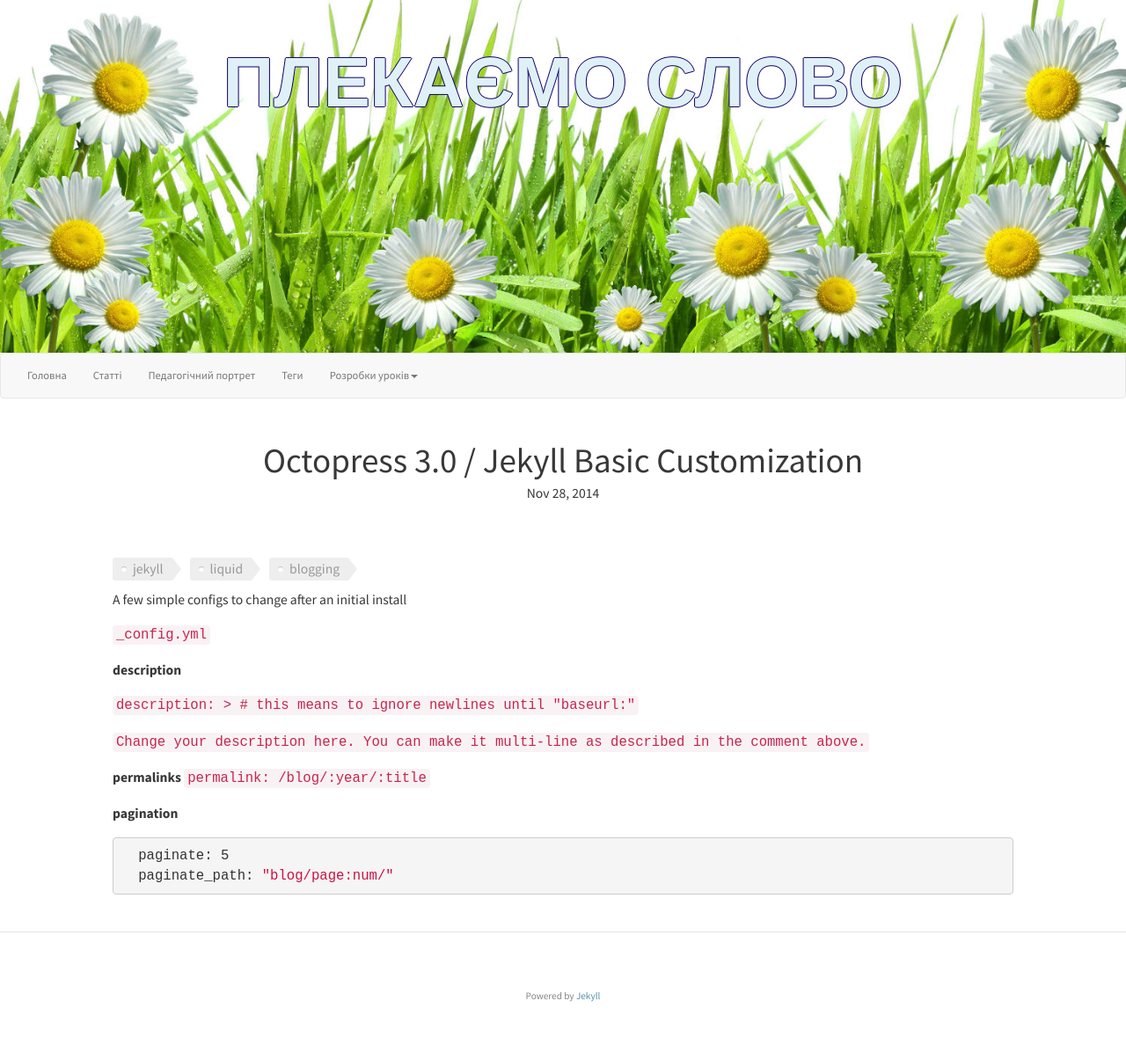
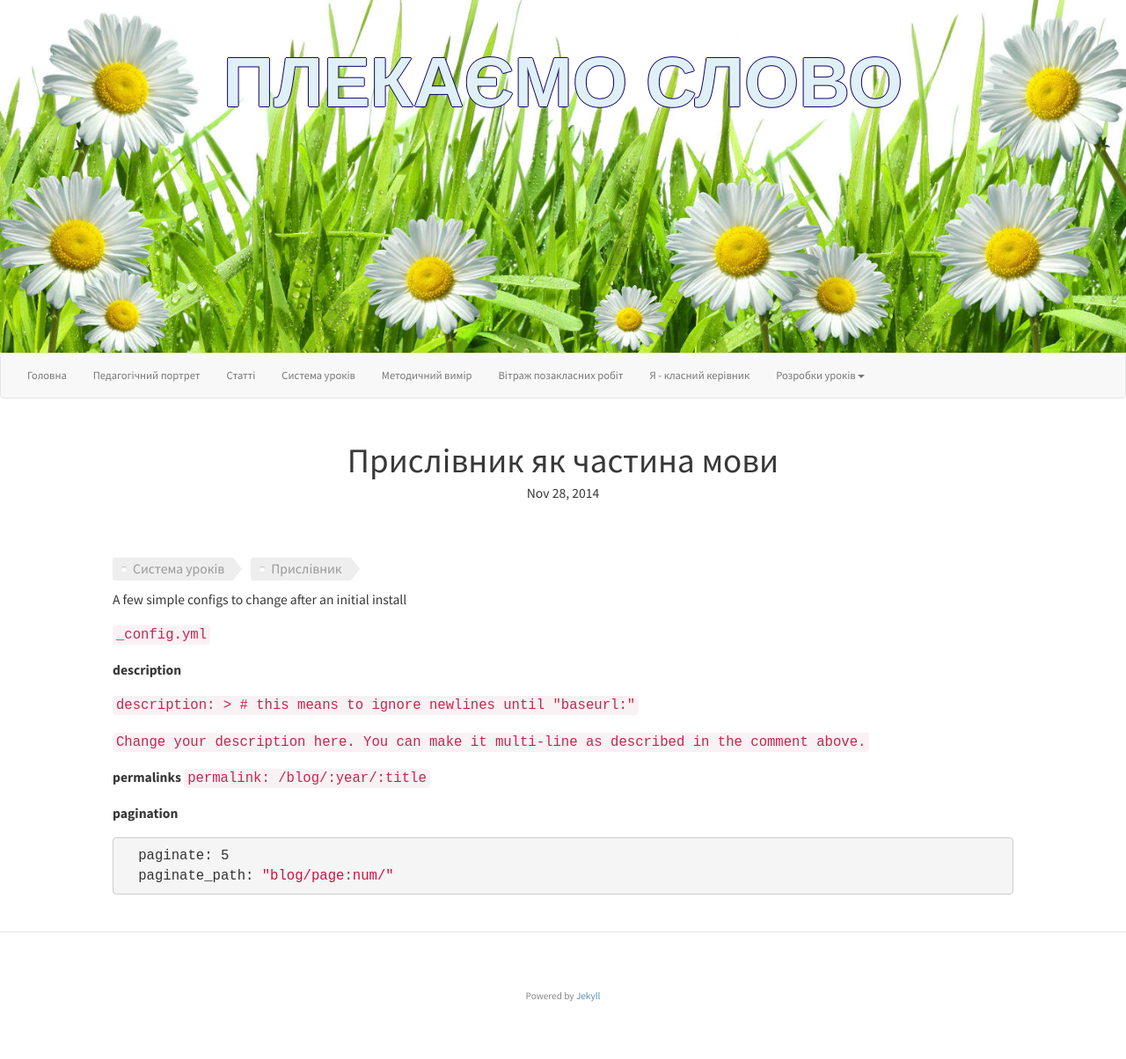
Before and after one commit to tetyanashevchuk/tetyanashevchuk.github.io, a Jekyll site: the page built from _posts/2014-11-27-textMore.markdown, in a window 1280 px wide. Shown: the whole page at 88% size. Built offline with Jekyll 4.4.1, drawn with Linux system fonts in a browser that asks for light colours; nearby versions of some CDN libraries.

Commit message:
sections

```diff
--- a/_data/nav.yml
+++ b/_data/nav.yml
@@ -1,13 +1,22 @@
 - title: "Головна"
   href: "/"
+
+- title: "Педагогічний портрет"
+  href: "/pedagogic_portrait/"
 
 - title: "Статті"
   href: "/blog/"
 
-- title: "Педагогічний портрет"
-  href: "/pedagogic_portrait/"
+- title: "Система уроків"
+  href: "/tags#"
 
-- title: "Теги"
+- title: "Методичний вимір"
+  href: "/tags#"
+
+- title: "Вітраж позакласних робіт"
+  href: "/tags#"
+
+- title: "Я - класний керівник"
   href: "/tags#"
 
 - title: "Розробки уроків"
--- a/_posts/2014-11-26-textNew.markdown
+++ b/_posts/2014-11-26-textNew.markdown
@@ -1,7 +1,7 @@
 ---
 layout: post
-title: "Octopress 3.0 / Jekyll Basic Customization"
-tags: jekyll liquid blogging
+title: "Вживання прислівника"
+tags: ["Система уроків", "Прислівник"]
 date: 2014-11-26T16:44:01-08:00
 ---
 
--- a/_posts/2014-11-27-textMore.markdown
+++ b/_posts/2014-11-27-textMore.markdown
@@ -1,7 +1,7 @@
 ---
 layout: post
-title: "Octopress 3.0 / Jekyll Basic Customization"
-tags: jekyll liquid blogging
+title: "Прислівник як частина мови"
+tags: ["Система уроків", "Прислівник"]
 date: 2014-11-27T16:44:01-08:00
 ---
 
--- a/_posts/2014-11-28-textImpression.markdown
+++ b/_posts/2014-11-28-textImpression.markdown
@@ -1,7 +1,7 @@
 ---
 layout: post
-title: "Octopress 3.0 / Jekyll Basic Customization"
-tags: [justLooooongTag]
+title: "Прислів'я і приказки"
+tags: ["Система уроків", "Народна творчість"]
 date: 2014-11-28T16:44:01-08:00
 ---
 
--- a/_posts/2014-11-29-textGo.markdown
+++ b/_posts/2014-11-29-textGo.markdown
@@ -1,7 +1,7 @@
 ---
 layout: post
-title: "Go"
-tags: [language, "my literature"]
+title: "Укарїнські народні казки"
+tags: ["Система уроків", "Народна творчість"]
 date: 2014-11-29T16:44:01-08:00
 ---
 
```
